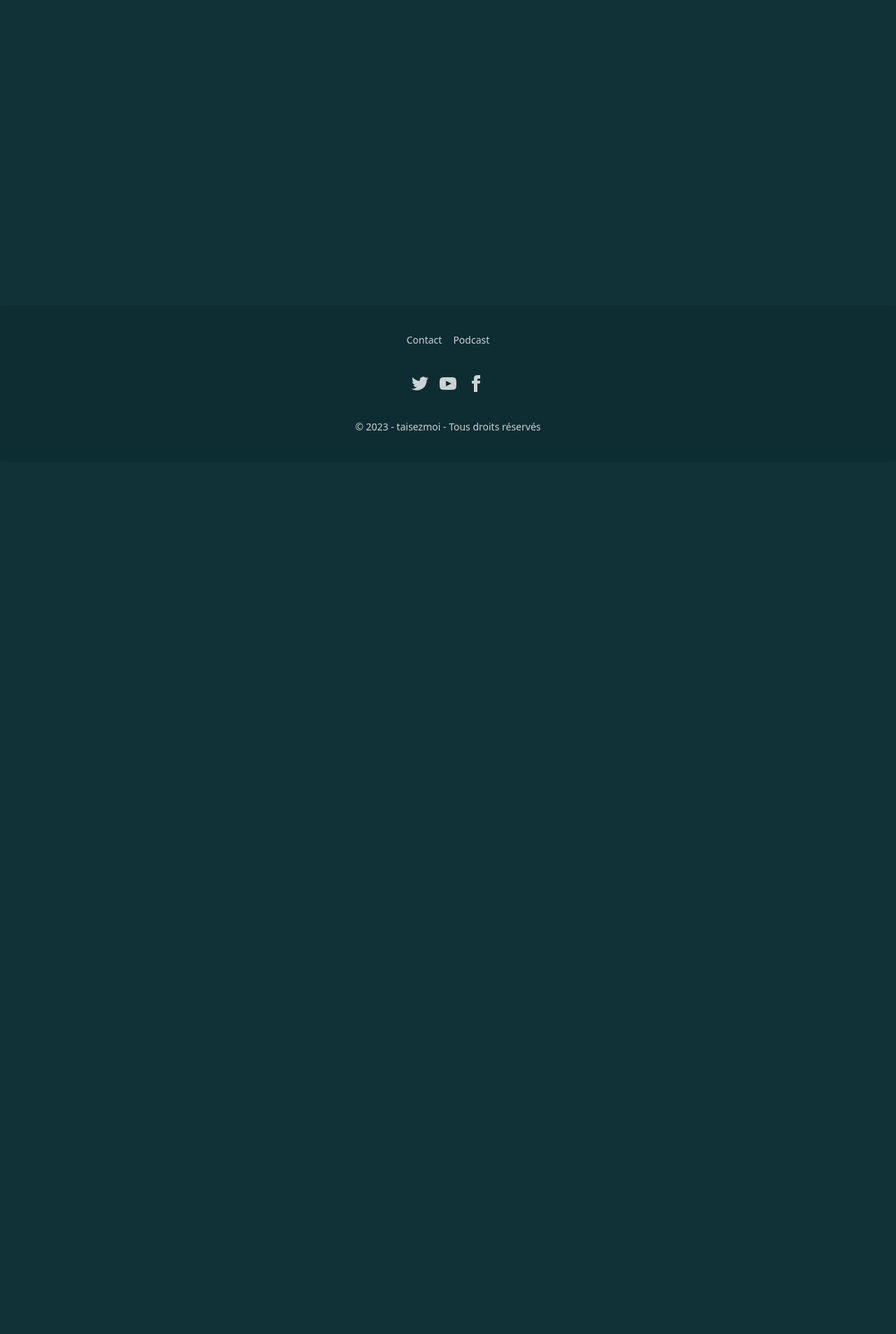
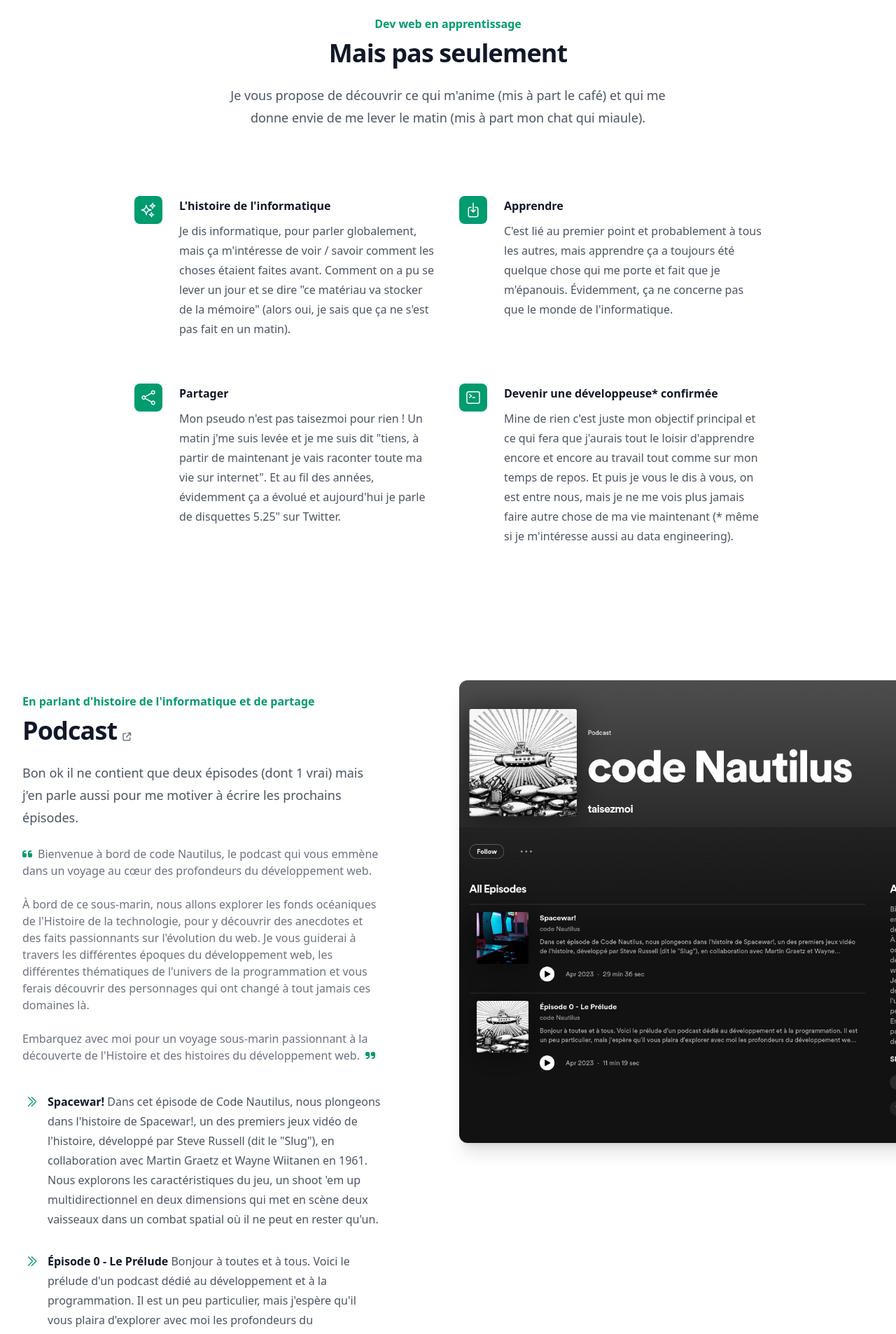
Before and after one commit to loreleimoutiez/taisezmoi.io, a Vue app: page / in a window 1280 px wide. Shown: the part 140-2046 px from the top of the page at 70% size. Before the commit the page ends 800 px from the top, so only its background shows below. Built offline with nearby package versions, Linux system fonts and the light colour scheme.

Commit message:
Feat: homepage content

```diff
--- a/index.html
+++ b/index.html
@@ -4,10 +4,11 @@
     <meta charset="UTF-8">
     <link rel="icon" href="/dino.ico">
     <meta name="viewport" content="width=device-width, initial-scale=1.0">
+    <link rel="stylesheet" href="https://cdnjs.cloudflare.com/ajax/libs/font-awesome/6.5.1/css/all.min.css" integrity="sha512-DTOQO9RWCH3ppGqcWaEA1BIZOC6xxalwEsw9c2QQeAIftl+Vegovlnee1c9QX4TctnWMn13TZye+giMm8e2LwA==" crossorigin="anonymous" referrerpolicy="no-referrer" />
     <title>taisezmoi</title>
   </head>
   <body>
-    <div id="app"></div>
+    <div id="app" class="h-screen"></div>
     <script type="module" src="/src/assets/frontend/js/main.js"></script>
   </body>
 </html>
--- a/src/assets/frontend/Components/FooterThing.vue
+++ b/src/assets/frontend/Components/FooterThing.vue
@@ -1,14 +1,13 @@
 <template>
-    <footer class="footer footer-center p-10 bg-base-200 text-base-content rounded fixed bottom-0">
+    <footer class="footer footer-center p-10 text-base-content rounded shrink-0 bg-gradient-to-b from-base-300 to-base-100">
         <nav class="grid grid-flow-col gap-4">
             <a class="link link-hover">Contact</a>
-            <a class="link link-hover">Podcast</a>
+            <a class="link link-hover animate-pulse" href="https://smartlink.ausha.co/code-nautilus" target="_blank" rel="noopener noreferrer">Code Nautilus <i class="fa-solid fa-arrow-up-right-from-square ml-1"></i></a>
         </nav>
         <nav>
             <div class="grid grid-flow-col gap-4">
-            <a><svg xmlns="http://www.w3.org/2000/svg" width="24" height="24" viewBox="0 0 24 24" class="fill-current"><path d="M24 4.557c-.883.392-1.832.656-2.828.775 1.017-.609 1.798-1.574 2.165-2.724-.951.564-2.005.974-3.127 1.195-.897-.957-2.178-1.555-3.594-1.555-3.179 0-5.515 2.966-4.797 6.045-4.091-.205-7.719-2.165-10.148-5.144-1.29 2.213-.669 5.108 1.523 6.574-.806-.026-1.566-.247-2.229-.616-.054 2.281 1.581 4.415 3.949 4.89-.693.188-1.452.232-2.224.084.626 1.956 2.444 3.379 4.6 3.419-2.07 1.623-4.678 2.348-7.29 2.04 2.179 1.397 4.768 2.212 7.548 2.212 9.142 0 14.307-7.721 13.995-14.646.962-.695 1.797-1.562 2.457-2.549z"></path></svg></a>
-            <a><svg xmlns="http://www.w3.org/2000/svg" width="24" height="24" viewBox="0 0 24 24" class="fill-current"><path d="M19.615 3.184c-3.604-.246-11.631-.245-15.23 0-3.897.266-4.356 2.62-4.385 8.816.029 6.185.484 8.549 4.385 8.816 3.6.245 11.626.246 15.23 0 3.897-.266 4.356-2.62 4.385-8.816-.029-6.185-.484-8.549-4.385-8.816zm-10.615 12.816v-8l8 3.993-8 4.007z"></path></svg></a>
-            <a><svg xmlns="http://www.w3.org/2000/svg" width="24" height="24" viewBox="0 0 24 24" class="fill-current"><path d="M9 8h-3v4h3v12h5v-12h3.642l.358-4h-4v-1.667c0-.955.192-1.333 1.115-1.333h2.885v-5h-3.808c-3.596 0-5.192 1.583-5.192 4.615v3.385z"></path></svg></a>
+            <a href="https://twitter.com/taisezmoi" target="_blank" rel="noopener noreferrer"><svg xmlns="http://www.w3.org/2000/svg" width="24" height="24" viewBox="0 0 24 24" class="fill-current"><path d="M24 4.557c-.883.392-1.832.656-2.828.775 1.017-.609 1.798-1.574 2.165-2.724-.951.564-2.005.974-3.127 1.195-.897-.957-2.178-1.555-3.594-1.555-3.179 0-5.515 2.966-4.797 6.045-4.091-.205-7.719-2.165-10.148-5.144-1.29 2.213-.669 5.108 1.523 6.574-.806-.026-1.566-.247-2.229-.616-.054 2.281 1.581 4.415 3.949 4.89-.693.188-1.452.232-2.224.084.626 1.956 2.444 3.379 4.6 3.419-2.07 1.623-4.678 2.348-7.29 2.04 2.179 1.397 4.768 2.212 7.548 2.212 9.142 0 14.307-7.721 13.995-14.646.962-.695 1.797-1.562 2.457-2.549z"></path></svg></a>
+            <a href="https://github.com/loreleimoutiez" target="_blank" rel="noopener noreferrer" class="h-6 w-6"><i class="fa-brands fa-github text-2xl h-6 -mt-1"></i></a>
             </div>
         </nav>
         <aside>
--- a/src/assets/frontend/Views/HomePage.vue
+++ b/src/assets/frontend/Views/HomePage.vue
@@ -1,7 +1,115 @@
+<template>
+  <LayoutComp>
+    <div class="bg-white py-14 md:py-24">
+      <div class="mx-auto max-w-7xl px-6 lg:px-8">
+        <div class="mx-auto max-w-2xl lg:text-center">
+          <h1 class="text-base font-semibold leading-7 text-success">Dev web en {{ currentWord }}</h1>
+          <p class="mt-2 text-3xl font-bold tracking-tight text-gray-900 sm:text-4xl">Mais pas seulement</p>
+          <p class="mt-6 text-lg leading-8 text-gray-600">Je vous propose de découvrir ce qui m'anime (mis à part le café) et qui me donne envie de me lever le matin (mis à part mon chat qui miaule).</p>
+        </div>
+        <div class="mx-auto mt-16 max-w-2xl sm:mt-20 lg:mt-24 lg:max-w-4xl">
+          <dl class="grid max-w-xl grid-cols-1 gap-x-8 gap-y-10 lg:max-w-none lg:grid-cols-2 lg:gap-y-16">
+            <div v-for="feature in features" :key="feature.name" class="relative pl-16">
+              <dt class="text-base font-semibold leading-7 text-gray-900">
+                <div class="absolute left-0 top-0 flex h-10 w-10 items-center justify-center rounded-lg bg-success">
+                  <component :is="feature.icon" class="h-6 w-6 text-white" aria-hidden="true" />
+                </div>
+                {{ feature.name }}
+              </dt>
+              <dd class="mt-2 text-base leading-7 text-gray-600">{{ feature.description }}</dd>
+            </div>
+          </dl>
+        </div>
+      </div>
+    </div>
+    <div class="overflow-hidden bg-white py-14 sm:py-24">
+    <div class="mx-auto max-w-7xl px-6 lg:px-8">
+      <div class="mx-auto grid max-w-2xl grid-cols-1 gap-x-8 gap-y-16 sm:gap-y-20 lg:mx-0 lg:max-w-none lg:grid-cols-2">
+        <div class="lg:pr-8 lg:pt-4">
+          <div class="lg:max-w-lg">
+            <h2 class="text-base font-semibold leading-7 text-success mb-2">En parlant d'histoire de l'informatique et de partage</h2>
+            <a href="https://smartlink.ausha.co/code-nautilus" target="_blank" rel="noopener noreferrer" class="mt-2 text-3xl font-bold tracking-tight text-gray-900 sm:text-4xl">Podcast<i class="fa-solid fa-arrow-up-right-from-square ml-2 text-xs text-gray-500"></i></a>
+            <p class="mt-6 mb-6 text-lg leading-8 text-gray-600">Bon ok il ne contient que deux épisodes (dont 1 vrai) mais j'en parle aussi pour me motiver à écrire les prochains épisodes.</p>
+            <p class="text-gray-500"><i class="fa-solid fa-quote-left text-success mr-2"></i>Bienvenue à bord de code Nautilus, le podcast qui vous emmène dans un voyage au cœur des profondeurs du développement web.<br><br>À bord de ce sous-marin, nous allons explorer les fonds océaniques de l'Histoire de la technologie, pour y découvrir des anecdotes et des faits passionnants sur l'évolution du web. Je vous guiderai à travers les différentes époques du développement web, les différentes thématiques de l'univers de la programmation et vous ferais découvrir des personnages qui ont changé à tout jamais ces domaines là.<br><br>Embarquez avec moi pour un voyage sous-marin passionnant à la découverte de l'Histoire et des histoires du développement web.<i class="fa-solid fa-quote-right ml-2 text-success"></i></p>
+            <dl class="mt-10 max-w-xl space-y-8 text-base leading-7 text-gray-600 lg:max-w-none">
+              <div v-for="episode in episodes" :key="episode.name" class="relative pl-9">
+                <dt class="inline font-semibold text-gray-900">
+                  <component :is="episode.icon" class="absolute left-1 top-1 h-5 w-5 text-success" aria-hidden="true" />
+                  {{ episode.name }}
+                </dt>
+                {{ ' ' }}
+                <dd class="inline">{{ episode.description }}</dd>
+              </div>
+            </dl>
+          </div>
+        </div>
+        <img src="@/assets/images/codenautilus.png" alt="Podcast screenshot" class="w-[48rem] max-w-none rounded-xl shadow-xl ring-1 ring-gray-400/10 sm:w-[57rem] md:-ml-4 lg:-ml-0" width="2432" height="1442" />
+      </div>
+    </div>
+  </div>
+  </LayoutComp>
+</template>
+
 <script setup>
-import LayoutComp from '@/assets/frontend/Components/LayoutComp.vue'
+import { ref, onMounted, onUnmounted } from 'vue'
+import { ShareIcon, CommandLineIcon, ArrowDownOnSquareIcon, SparklesIcon, ChevronDoubleRightIcon } from '@heroicons/vue/24/outline'
+import LayoutComp from '../Components/LayoutComp.vue'
+
+const alternateWords = ['apprentissage', 'reconversion']
+const currentWord = ref(alternateWords[0])
+
+onMounted(() => {
+  // Set up a simple interval to switch between words every 2 seconds
+  const intervalId = setInterval(() => {
+    const currentIndex = alternateWords.indexOf(currentWord.value)
+    const nextIndex = (currentIndex + 1) % alternateWords.length
+    currentWord.value = alternateWords[nextIndex]
+  }, 2000)
+
+  // Clear the interval when the component is unmounted
+  onUnmounted(() => {
+    clearInterval(intervalId)
+  })
+})
+
+const features = [
+  {
+    name: 'L\'histoire de l\'informatique',
+    description:
+      'Je dis informatique, pour parler globalement, mais ça m\'intéresse de voir / savoir comment les choses étaient faites avant. Comment on a pu se lever un jour et se dire "ce matériau va stocker de la mémoire" (alors oui, je sais que ça ne s\'est pas fait en un matin).',
+    icon: SparklesIcon,
+  },
+  {
+    name: 'Apprendre',
+    description:
+      'C\'est lié au premier point et probablement à tous les autres, mais apprendre ça a toujours été quelque chose qui me porte et fait que je m\'épanouis. Évidemment, ça ne concerne pas que le monde de l\'informatique.',
+    icon: ArrowDownOnSquareIcon,
+  },
+  {
+    name: 'Partager',
+    description:
+      'Mon pseudo n\'est pas taisezmoi pour rien ! Un matin j\'me suis levée et je me suis dit "tiens, à partir de maintenant je vais raconter toute ma vie sur internet". Et au fil des années, évidemment ça a évolué et aujourd\'hui je parle de disquettes 5.25" sur Twitter.',
+    icon: ShareIcon,
+  },
+  {
+    name: 'Devenir une développeuse* confirmée',
+    description:
+      'Mine de rien c\'est juste mon objectif principal et ce qui fera que j\'aurais tout le loisir d\'apprendre encore et encore au travail tout comme sur mon temps de repos. Et puis je vous le dis à vous, on est entre nous, mais je ne me vois plus jamais faire autre chose de ma vie maintenant (* même si je m\'intéresse aussi au data engineering).',
+    icon: CommandLineIcon,
+  },
+]
+
+const episodes = [
+  {
+    name: 'Spacewar!',
+    description:
+      'Dans cet épisode de Code Nautilus, nous plongeons dans l\'histoire de Spacewar!, un des premiers jeux vidéo de l\'histoire, développé par Steve Russell (dit le "Slug"), en collaboration avec Martin Graetz et Wayne Wiitanen en 1961. Nous explorons les caractéristiques du jeu, un shoot \'em up multidirectionnel en deux dimensions qui met en scène deux vaisseaux dans un combat spatial où il ne peut en rester qu\'un.',
+    icon: ChevronDoubleRightIcon,
+  },
+  {
+    name: 'Épisode 0 - Le Prélude',
+    description: 'Bonjour à toutes et à tous. Voici le prélude d\'un podcast dédié au développement et à la programmation. Il est un peu particulier, mais j\'espère qu\'il vous plaira d\'explorer avec moi les profondeurs du développement web. C\'est parti.',
+    icon: ChevronDoubleRightIcon,
+  }
+]
 </script>
-
-<template>
-  <LayoutComp></LayoutComp>
-</template>
--- a/vite.config.js
+++ b/vite.config.js
@@ -5,7 +5,7 @@ import vue from '@vitejs/plugin-vue'
 
 // Vite configuration
 export default defineConfig({
-  base: './',
+  base: '/',
   plugins: [
     vue(),
   ],
```
Also changed, not shown: src/assets/images/codenautilus.png (added).
